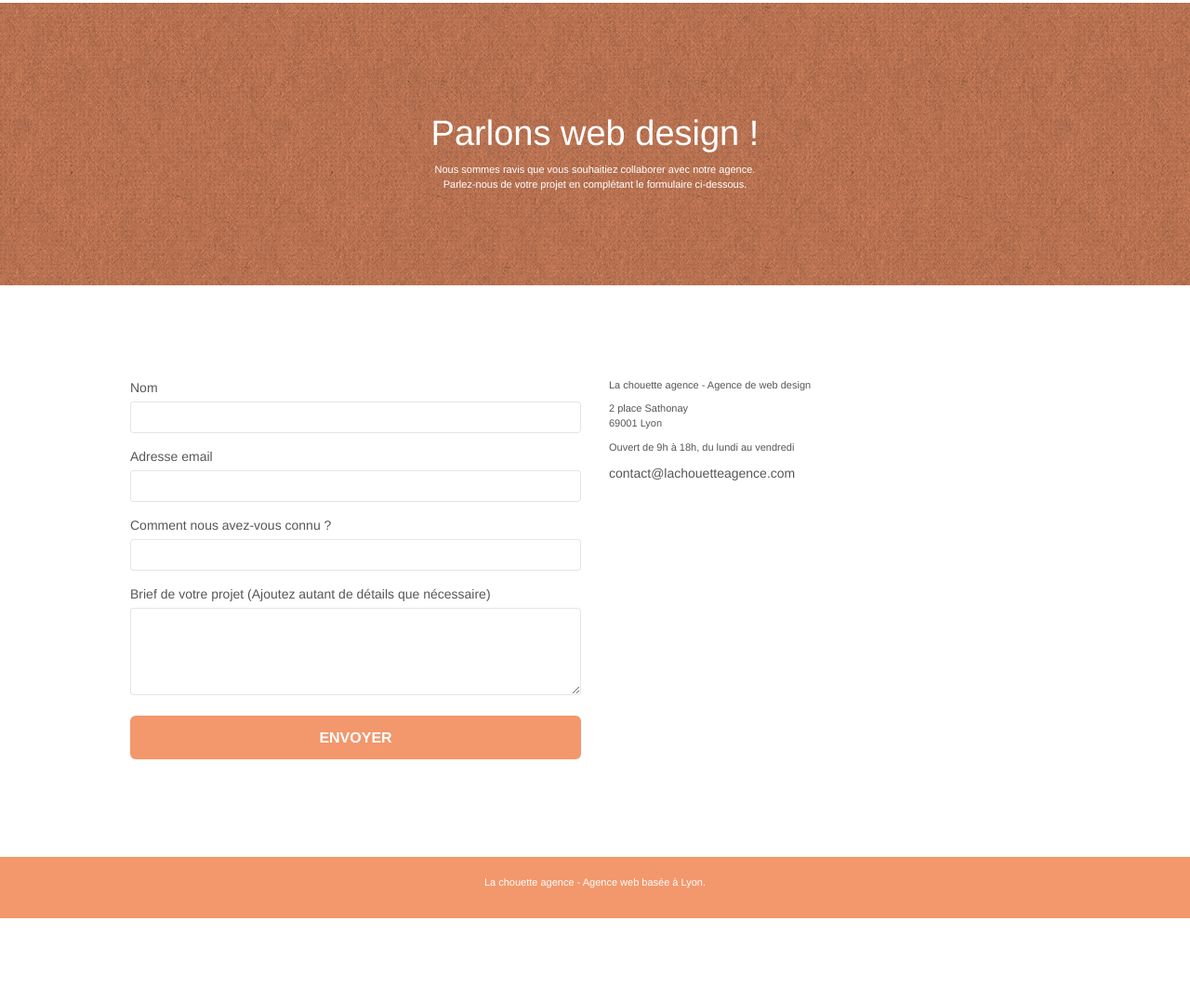
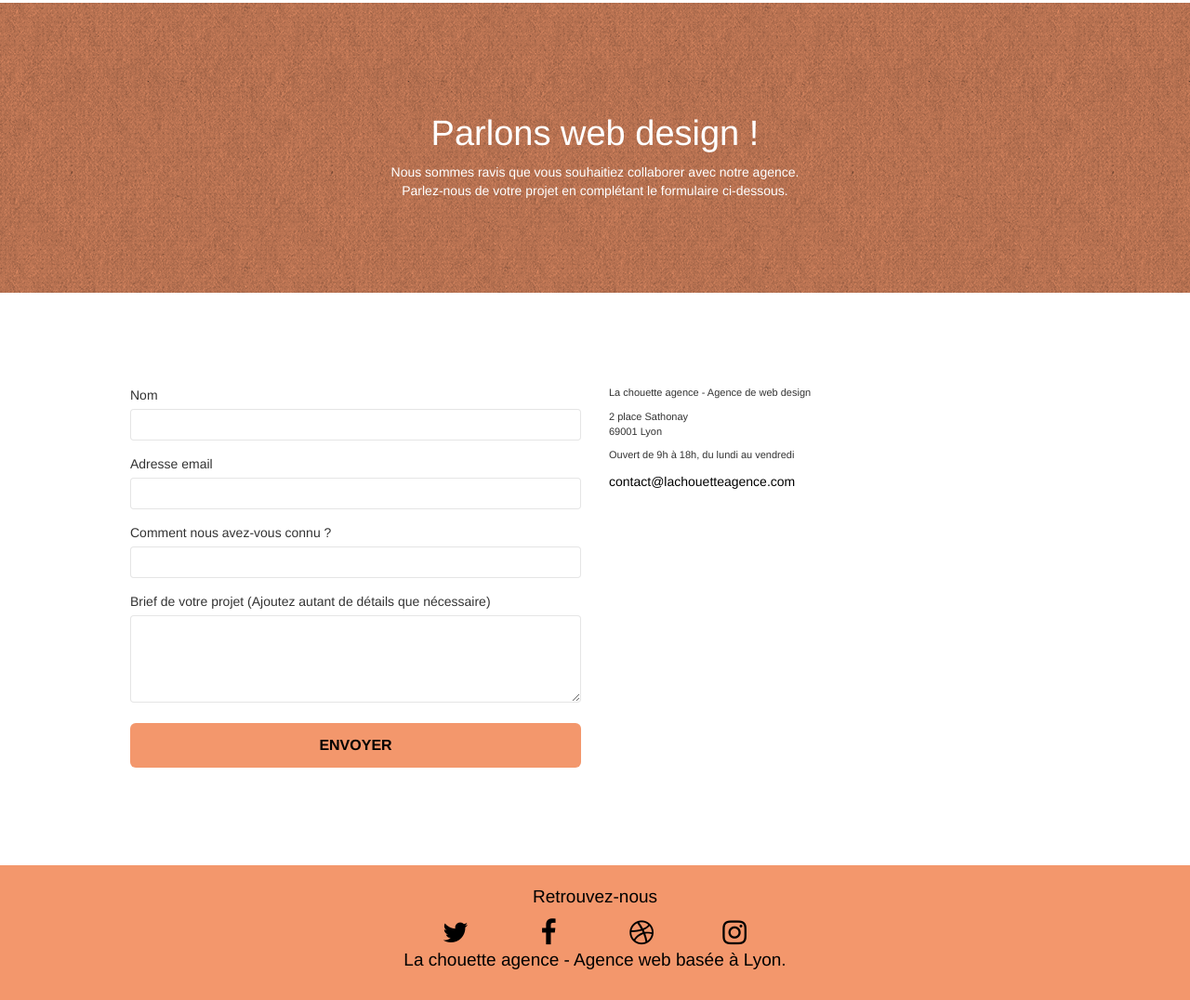
Before and after one commit to elzotim/Timera_Mamadou_04_15082021, a plain HTML site: page contact.html in a window 1280 px wide. Shown: the part 89-1165 px from the top of the page at 93% size. Before the commit the page ends 1077 px from the top, so only its background shows below. Drawn offline with Linux system fonts and the light colour scheme.

Commit message:
les Dernieres recommandation

```diff
--- a/contact.html
+++ b/contact.html
@@ -59,7 +59,7 @@
 				<h1 class="text-center hero-bloc-text tc-white">
 					Parlons web design !
 				</h1>
-				<p class="text-center mg-lg tc-white tight-width-whitespace">
+				<p class="text-center mg-lg tc-white tight-width-whitespace aug">
 					Nous sommes ravis que vous souhaitiez collaborer avec notre agence.<br>
 					Parlez-nous de votre projet en complétant le formulaire ci-dessous.
 				</p>
@@ -74,7 +74,7 @@
 	<div class="container bloc-lg">
 		<div class="row">
 			<div class="col-sm-6">
-				<form id="form_1" novalidate success-msg="Your message has been sent." fail-msg="Sorry it seems that our mail server is not responding, Sorry for the inconvenience!">
+				<form id="form_1" >
 					<div class="form-group">
 						<label>
 							Nom
@@ -119,12 +119,39 @@
 
 
 
+
 <!-- Footer - bloc-8 -->
 <div class="bloc bgc-atomic-tangerine d-bloc" id="bloc-8">
 	<div class="container bloc-sm">
 		<div class="row">
 			<div class="col-sm-12">
-				<p class="text-center white">
+				<div class="row">
+
+				</div>
+				<div class="row row-no-gutters social">
+					<p class="meeting">Retrouvez-nous</p>
+					<div class="col-sm-3">
+						<div class="text-center">
+							<a class="social" href="#" aria-label="suivez-nous sur Twitter"><span class="fa fa-twitter icon-md"></span></a>
+						</div>
+					</div>
+					<div class="col-sm-3">
+						<div class="text-center">
+							<a class="social" href="#" aria-label="suivez-nous sur Facebook"><span class="fa fa-facebook icon-md"></span></a>
+						</div>
+					</div>
+					<div class="col-sm-3">
+						<div class="text-center">
+							<a class="social" href="#" aria-label="suivez-nous sur Dribble"><span class="fa fa-dribbble icon-md"></span></a>
+						</div>
+					</div>
+					<div class="col-sm-3">
+						<div class="text-center">
+							<a class="social" href="#" aria-label="suivez-nous sur Instagram"><span class="fa fa-instagram icon-md"></span></a>
+						</div>
+					</div>
+				</div>
+				<p class="text-center  design">
 					La chouette agence - Agence web basée à Lyon.<br>
 				</p>
 			</div>
@@ -132,7 +159,6 @@
 	</div>
 </div>
 <!-- Footer - bloc-8 END -->
-
 </div>
 <!-- Principal conteneur END -->
 
--- a/style.css
+++ b/style.css
@@ -114,7 +114,7 @@ a:hover {
 .d-bloc h5 a,
 .d-bloc h6 a,
 .d-bloc p a {
-    color: rgba(255, 255, 255, 0.6);
+    color: black;
 }
 .d-bloc .a-btn:hover,
 .d-bloc .navbar a:hover,
@@ -163,10 +163,7 @@ a:hover {
     color: rgba(0, 0, 0, 0.7);
     border-color: rgba(0, 0, 0, 0.3);
 }
-.d-bloc .panel,
-.l-bloc {
-    color: rgba(0, 0, 0, 0.5);
-}
+.contact-a{color: black;}
 .d-bloc .panel button:hover,
 .l-bloc button:hover {
     color: rgba(0, 0, 0, 0.7);
@@ -191,6 +188,7 @@ a:hover {
 .l-bloc a .icon-lg,
 .l-bloc a .icon-xl,
 .l-bloc h1 a,
+.l-bloc h1,
 .l-bloc h2 a,
 .l-bloc h3 a,
 .l-bloc h4 a,
@@ -219,6 +217,10 @@ a:hover {
 .l-bloc .navbar-toggle .icon-bar {
     color: rgba(0, 0, 0, 0.6);
 }
+.meeting,.design{
+    font-size: 19px;
+    color:black
+}
 .d-bloc .panel .btn-wire,
 .d-bloc .panel .btn-wire:hover,
 .l-bloc .btn-wire,
@@ -241,9 +243,8 @@ a:hover {
     padding-right: 0;
     padding-left: 0;
 }
-#bloc-1-hero h1 {
-    font-size: 32px;
-}
+
+
 .navbar {
     margin-bottom: 0;
     z-index: 1;
@@ -555,7 +556,6 @@ label,
 a {
     font-family: "helvetica";
     font-weight: 400;
-    color: #575757 !important;
 }
 .container {
     max-width: 1000px;
@@ -614,7 +614,7 @@ h3 {
     box-shadow: 0px 0px 0px #000000;
 }
 h1 {
-    color: #333333 !important;
+    color: white !important;
 }
 h4 {
     color: #333333 !important;
@@ -624,7 +624,8 @@ h4 {
     margin-top: 24px;
 }
 .white {
-    color: #ffffff !important;
+    color: black !important;
+    font-size: 14px;
 }
 .portfolio-thumb {
     margin-bottom: 24px;
@@ -632,6 +633,10 @@ h4 {
 .portfolio-row {
     margin-bottom: 44px;
     margin-top: 50px;
+}
+.tc_white2{
+    color:white;
+    font-weight: bold;
 }
 .avatar {
     box-shadow: 0px 4px 9px rgba(0, 0, 0, 0.3);
@@ -653,16 +658,27 @@ h4 {
 .bgc-atomic-tangerine {
     background-color: #f3976c;
 }
+.pp{
+    font-size: 19px;
+}
 .tc-white {
     color: white !important;
 }
 .btn-atomic-tangerine {
     background: #f3976c;
-    color: #ffffff !important;
+    color: black !important;
 }
 .btn-atomic-tangerine:hover {
     background: #c27956 !important;
-    color: #ffffff !important;
+    color:black !important;
+}
+.meeting,.design{
+    font-size: 19px;
+    color:black
+}
+.aug{
+font-size: 14px;
+font-weight: 400;
 }
 .ltc-white {
     color: #ffffff !important;
```
Also changed, not shown: index.html (+14 -19 lines).
